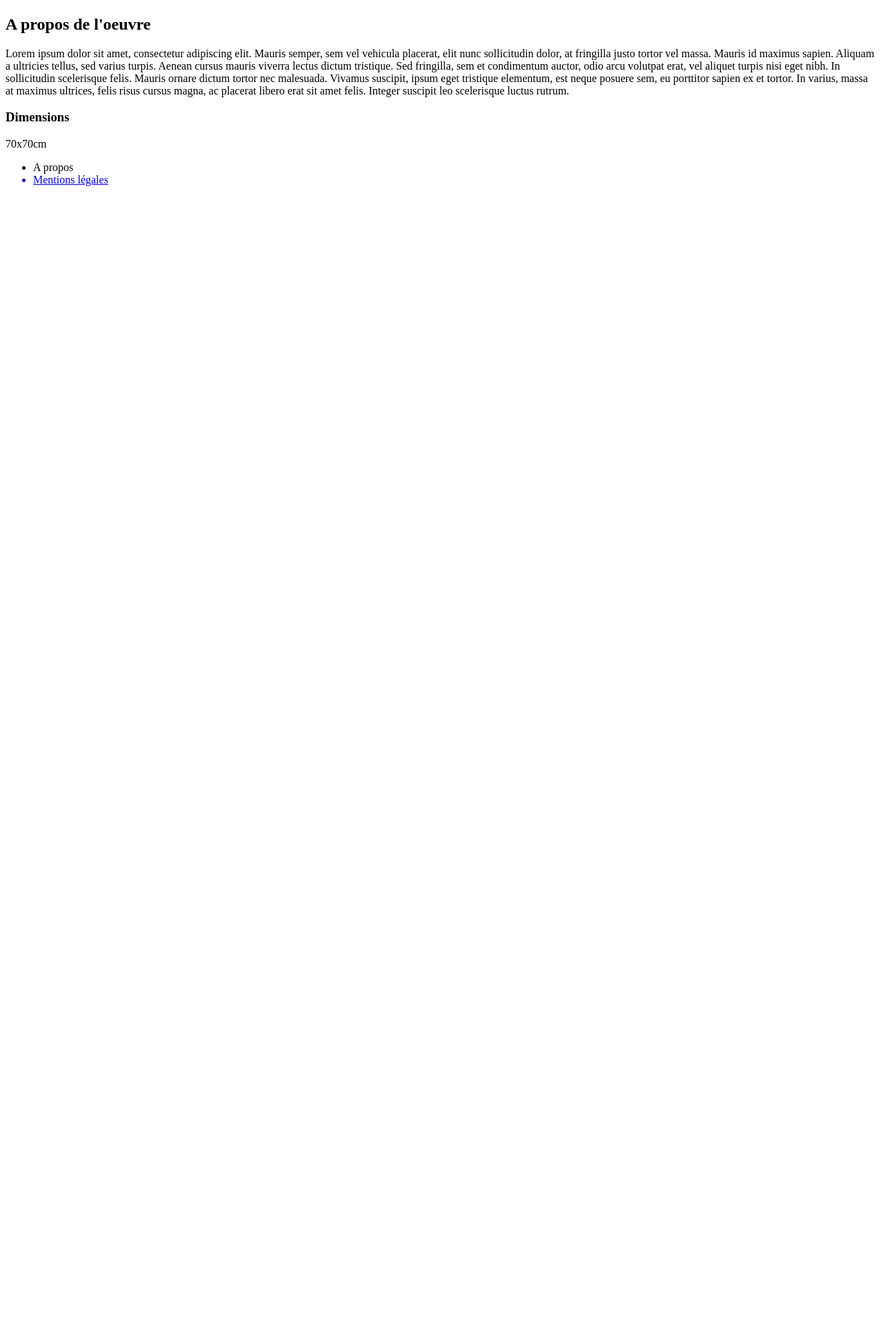
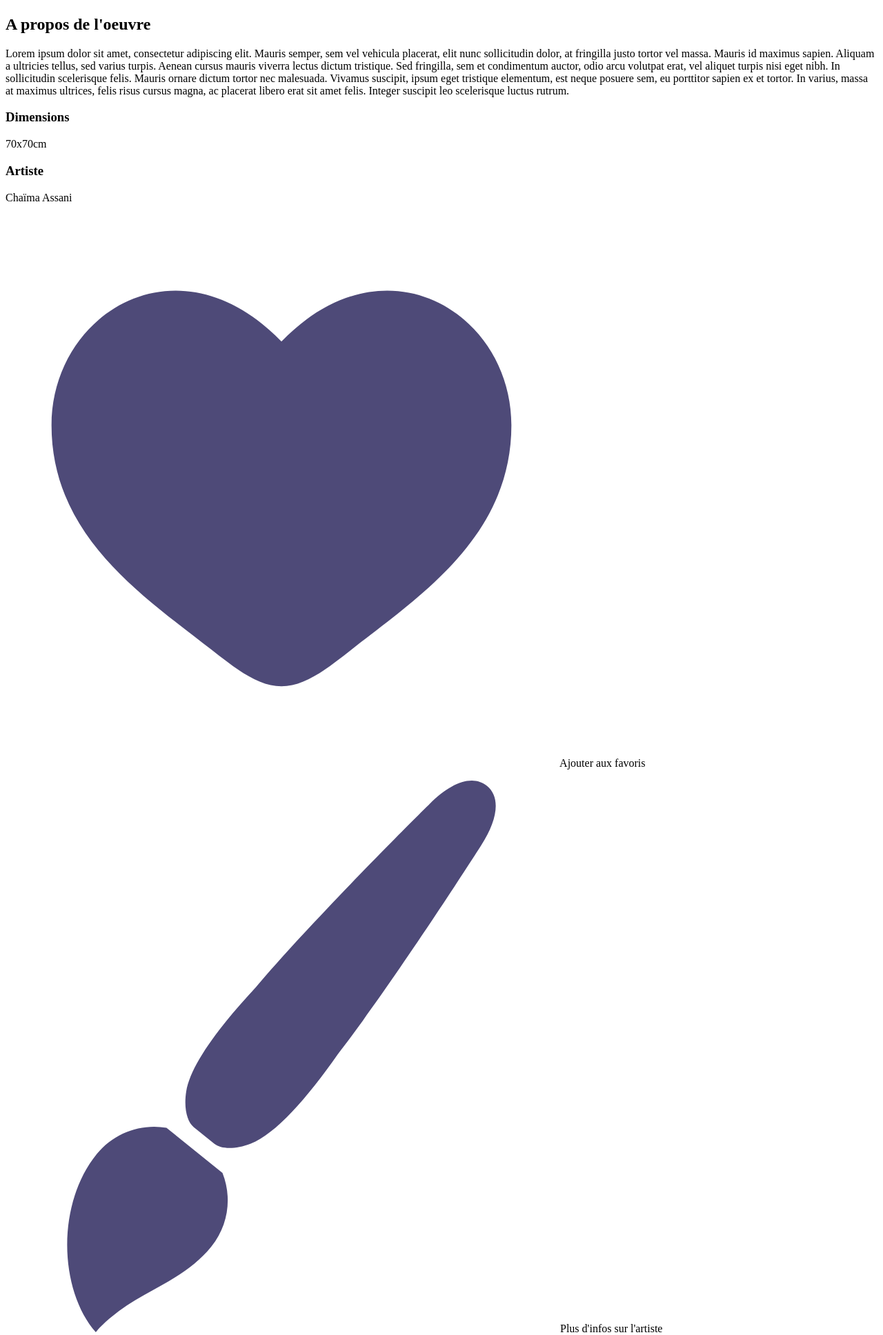
Before and after one commit to WildCodeSchool-2023-09/remfr-php-p3-afac974, a Symfony app: template templates/artwork/artwork.html.twig in a window 1280 px wide. Shown: the part 1315-3251 px from the top of the page at 69% size. Before the commit the page ends 1585 px from the top, so only its background shows below. Run offline with Twig, Linux system fonts and the light colour scheme; the template is opened without the code that fills it, so the values that code supplies are empty; some libraries are stand-ins or nearby versions.

Commit message:
page for a specific artwork, not dynamic

```diff
--- a/assets/styles/app.scss
+++ b/assets/styles/app.scss
@@ -2,4 +2,5 @@
 @import "accueil";
 @import "footer";
 @import "global";
+@import "artwork";
 @import "bootstrap/scss/bootstrap";
--- a/templates/artwork/artwork.html.twig
+++ b/templates/artwork/artwork.html.twig
@@ -5,12 +5,15 @@
 
 {% block body %}
 <h1 class="text-center mt-5">TITRE DE L'OEUVRE</h1>
+
 <div class="container border-general mt-5 px-4">
+
     <div class="row justify-content-center gap-4">
+
         <img class="col-6" src="{{ asset('build/images/midjourney1.png') }}">
 
+        <div class="card-body col-5">
 
-        <div class="card-body col-5">
             <h2 class="card-title mb-5">A propos de l'oeuvre</h2>
 
             <p class="pe-3">Lorem ipsum dolor sit amet, consectetur adipiscing elit. Mauris semper, sem vel vehicula placerat, elit
@@ -25,8 +28,29 @@
 
             <p class="pe-3">70x70cm</p>
 
+            <h3 class="mt-5">Artiste</h3>
+
+            <p class="pe-3">Chaïma Assani</p>
+
         </div>
 
     </div>
+
 </div>
+
+<div class="container pt-5">
+    <div class="row">
+        <div class="col">
+            <p><img class="favorite" src="{{ asset('build/images/favorite.svg') }}"> Ajouter aux favoris</p>
+        </div>
+        <div class="col">
+            <p><img class="favorite" src="{{ asset('build/images/brush.svg') }}"> Plus d'infos sur l'artiste</p>
+        </div>
+
+    </div>
+
+</div>
+
+<div class="container divider mt-5">&nbsp;</div>
+
 {% endblock %}
```
Also changed, not shown: assets/styles/artwork.scss (added, +9 -0 lines), assets/images/brush.svg (added), assets/images/favorite.svg (added).
